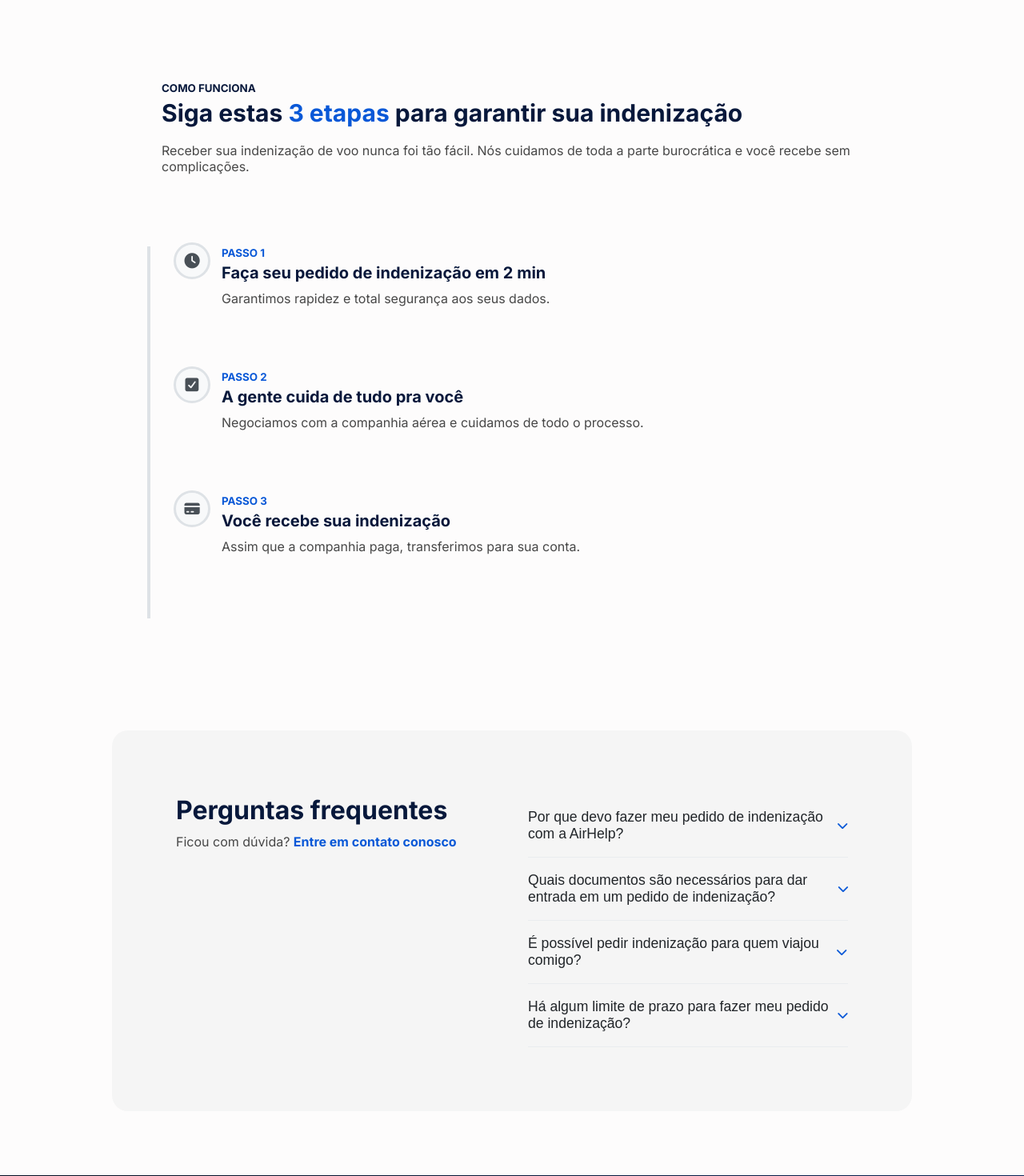
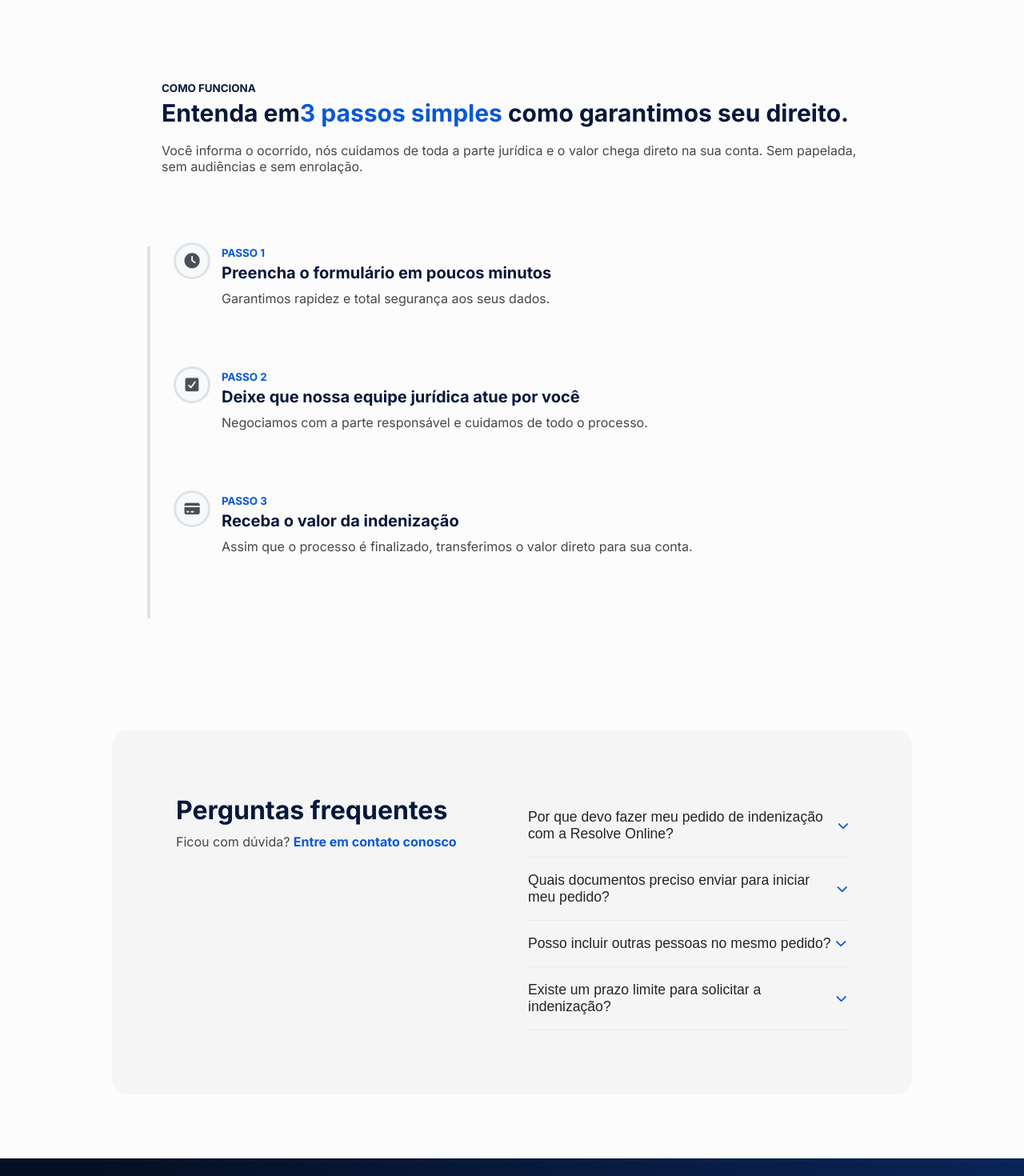
Before and after one commit to theiguim/resolveonline, a Next.js app: page / in a window 1280 px wide. Shown: the part 1860-3330 px from the top of the page at 80% size. Built offline with nearby package versions, Linux system fonts and the light colour scheme.

Commit message:
alt copy

```diff
--- a/src/app/page.jsx
+++ b/src/app/page.jsx
@@ -201,11 +201,11 @@ export default function Home() {
         <div className="passo-a-passo-header">
           <small>COMO FUNCIONA</small>
           <h2>
-            Siga estas <strong className="medium-blue">3 etapas</strong> para garantir sua indenização
+            Entenda em<strong className="medium-blue">3 passos simples</strong> como garantimos seu direito.
           </h2>
           <p>
-            Receber sua indenização de voo nunca foi tão fácil. Nós cuidamos de toda a parte burocrática e você recebe
-            sem complicações.
+            Você informa o ocorrido, nós cuidamos de toda a parte jurídica e o valor chega direto na sua conta.
+            Sem papelada, sem audiências e sem enrolação.
           </p>
         </div>
 
@@ -217,7 +217,7 @@ export default function Home() {
             <div className="timeline-icon"><i className="fas fa-clock"></i></div>
             <div className="step-content">
               <small>PASSO 1</small>
-              <h4>Faça seu pedido de indenização em 2 min</h4>
+              <h4>Preencha o formulário em poucos minutos</h4>
               <p>Garantimos rapidez e total segurança aos seus dados.</p>
             </div>
           </div>
@@ -226,8 +226,8 @@ export default function Home() {
             <div className="timeline-icon"><i className="fas fa-check-square"></i></div>
             <div className="step-content">
               <small>PASSO 2</small>
-              <h4>A gente cuida de tudo pra você</h4>
-              <p>Negociamos com a companhia aérea e cuidamos de todo o processo.</p>
+              <h4>Deixe que nossa equipe jurídica atue por você</h4>
+              <p>Negociamos com a parte responsável e cuidamos de todo o processo.</p>
             </div>
           </div>
 
@@ -235,8 +235,8 @@ export default function Home() {
             <div className="timeline-icon"><i className="fas fa-credit-card"></i></div>
             <div className="step-content">
               <small>PASSO 3</small>
-              <h4>Você recebe sua indenização</h4>
-              <p>Assim que a companhia paga, transferimos para sua conta.</p>
+              <h4>Receba o valor da indenização</h4>
+              <p>Assim que o processo é finalizado, transferimos o valor direto para sua conta.</p>
             </div>
           </div>
         </div>
@@ -258,52 +258,52 @@ export default function Home() {
             <div className="faq-content" id="faqAccordion">
               <div className="accordion-item">
                 <button className="accordion-header" aria-expanded="false">
-                  <span>Por que devo fazer meu pedido de indenização com a AirHelp?</span>
+                  <span>Por que devo fazer meu pedido de indenização com a Resolve Online?</span>
                   <i className="fas fa-chevron-down arrow-icon"></i>
                 </button>
                 <div className="accordion-body">
                   <p>
-                    A AirHelp é a líder mundial em indenização de voos, cuidando de toda a burocracia para você.
-                    Nossos especialistas garantem o máximo de sucesso com o mínimo de esforço de sua parte.
+                    A Resolve Online combina tecnologia com atuação jurídica especializada para garantir que você receba o que tem direito,
+                    de forma rápida e sem burocracia. Cuidamos de todo o processo — da análise à indenização — enquanto você acompanha tudo online.
                   </p>
                 </div>
               </div>
 
               <div className="accordion-item">
                 <button className="accordion-header" aria-expanded="false">
-                  <span>Quais documentos são necessários para dar entrada em um pedido de indenização?</span>
+                  <span>Quais documentos preciso enviar para iniciar meu pedido?</span>
                   <i className="fas fa-chevron-down arrow-icon"></i>
                 </button>
                 <div className="accordion-body">
                   <p>
-                    Normalmente, precisamos apenas da sua <strong>reserva de voo</strong> (e-ticket ou número da reserva)
-                    e dos <strong>detalhes dos passageiros</strong> para iniciarmos o processo de análise.
+                    Em geral, basta fornecer <strong>seus dados básicos</strong> e <strong>as informações do caso</strong> (como comprovantes, faturas ou protocolo de atendimento).
+                    Nosso sistema identifica automaticamente o que é necessário conforme o tipo de direito que você está reivindicando.
                   </p>
                 </div>
               </div>
 
               <div className="accordion-item">
                 <button className="accordion-header" aria-expanded="false">
-                  <span>É possível pedir indenização para quem viajou comigo?</span>
+                  <span>Posso incluir outras pessoas no mesmo pedido?</span>
                   <i className="fas fa-chevron-down arrow-icon"></i>
                 </button>
                 <div className="accordion-body">
                   <p>
-                    Sim, você pode incluir outros passageiros da mesma reserva, desde que tenha a autorização deles
-                    para fazer o pedido em nome de todos.
+                    Sim. Se o problema afetou outras pessoas — como familiares ou companheiros de viagem — você pode incluir todos no mesmo pedido,
+                    desde que tenha autorização ou vínculo direto com eles. Assim, o processo segue de forma conjunta.
                   </p>
                 </div>
               </div>
 
               <div className="accordion-item">
                 <button className="accordion-header" aria-expanded="false">
-                  <span>Há algum limite de prazo para fazer meu pedido de indenização?</span>
+                  <span>Existe um prazo limite para solicitar a indenização?</span>
                   <i className="fas fa-chevron-down arrow-icon"></i>
                 </button>
                 <div className="accordion-body">
                   <p>
-                    O prazo varia dependendo do país e da legislação aplicável. Em muitos casos, você pode reivindicar voos
-                    de até <strong>3 anos</strong> atrás. É melhor verificar o quanto antes.
+                    Sim. Cada tipo de caso possui um prazo legal específico — em geral, é possível reivindicar prejuízos de até
+                    <strong> 3 a 5 anos</strong> atrás, dependendo da situação. O ideal é registrar seu pedido o quanto antes para evitar perda de direito.
                   </p>
                 </div>
               </div>
```
